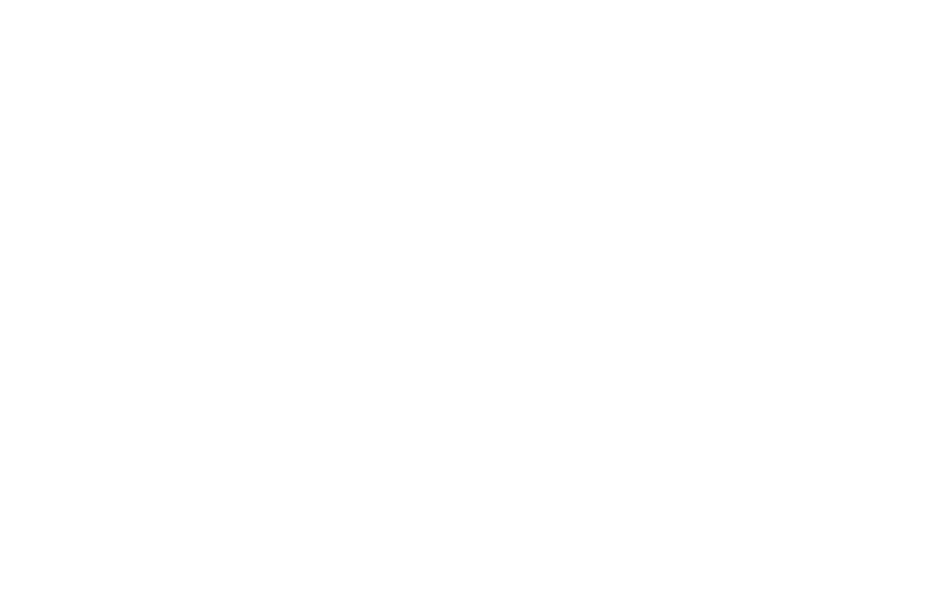
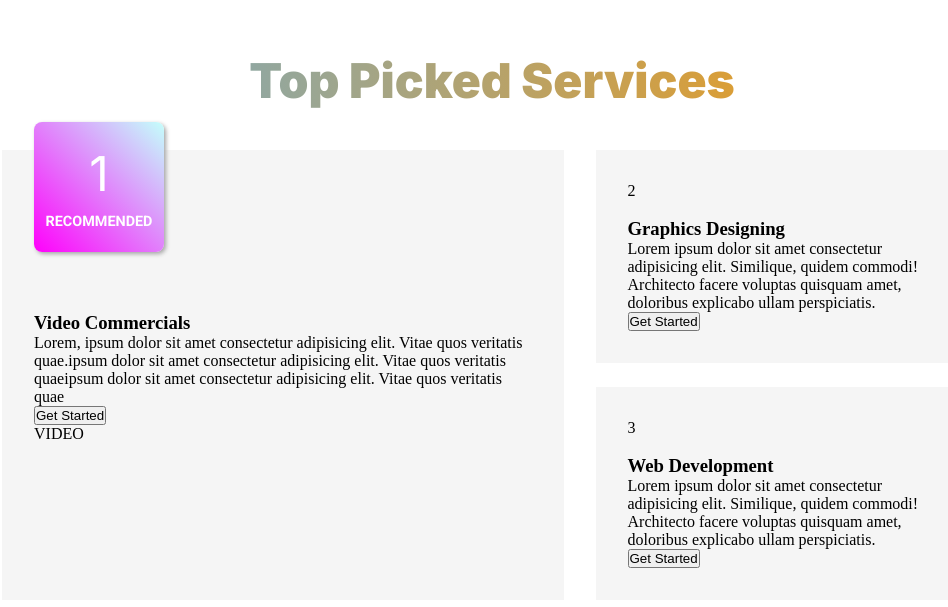
Before and after one commit to DrRichadams/first-nextjs, a Next.js app: page / in a window 1280 px wide. Shown: the part 799-1406 px from the top of the page, without its empty margins (148-1096 px from the left). Before the commit the page ends 800 px from the top, so only its background shows below. Built offline with nearby package versions, Linux system fonts and the light colour scheme.

Commit message:
worked on the top picked services

```diff
--- a/components/styles/banner.module.css
+++ b/components/styles/banner.module.css
@@ -11,7 +11,8 @@
     font-size: 4rem;
     font-family: Inter;
     font-weight: black;
-    background: linear-gradient(90deg, #00dbde, #fc00ff);
+    background: linear-gradient(45deg, #00dbde, #fc00ff);
+    background-clip: text;
     -webkit-background-clip: text;
     -webkit-text-fill-color: transparent;
     line-height: 5rem;
@@ -21,7 +22,8 @@
 .story {
     font-size: 1rem;
     font-family: Roboto;
-    /* font-weight: light; */
+    font-weight: 300;
+    line-height: 1.6rem;
 }
 
 .details_container {
--- /dev/null
+++ b/components/styles/top_picked.module.css
@@ -0,0 +1,61 @@
+.top_picked_container {
+    min-height: 100vh;
+    padding: 50px 150px;
+}
+
+.header_title {
+    font-size: 3rem;
+    background: linear-gradient(90deg, rgb(108, 172, 214), rgb(255, 153, 1));
+    background-clip: text;
+    -webkit-background-clip: text;
+    -webkit-text-fill-color: transparent;
+    font-family: Inter;
+    font-weight: 900;
+    text-align: center;
+    margin-bottom: 2.5rem;
+}
+
+.top_services_box {
+    display: flex;
+    align-items: stretch;
+    justify-content: space-evenly;
+    gap: 2rem;
+}
+
+.No1, .No2, .No3 {
+    background-color: #f5f5f5;
+    padding: 2rem;
+}
+
+.No2_3 {
+    display: flex;
+    flex-direction: column;
+    gap: 1.5rem;
+}
+
+.top_service_details_box .badge {
+    background: linear-gradient(45deg,#FF00FB, #C4FFFB);
+    padding: 12px;
+    display: flex;
+    flex-direction: column;
+    align-items: center;
+    justify-content: space-evenly;
+    width: 130px;
+    height: 130px;
+    border-radius: 8px;
+    box-shadow: 2px 2px 4px rgb(165, 165, 165);
+    transform: translateY(-60px);
+}
+
+.top_service_details_box .badge p{
+    color: #fff;
+    font-family: Inter;
+    font-size: 3rem;
+}
+
+.top_service_details_box .badge h4{
+    text-transform: uppercase;
+    font-family: Roboto;
+    font-size: .9rem;
+    color: #fff;
+}
--- /dev/null
+++ b/components/top_picked_services.js
@@ -0,0 +1,50 @@
+import React from 'react';
+import styles from "./styles/top_picked.module.css";
+
+const TopPicked = () => {
+  return (
+    <div className={styles.top_picked_container}>
+        <h2 className={styles.header_title}>Top Picked Services</h2>
+        <div className={styles.top_services_box}>
+            <div className={styles.No1}>
+                <div className={styles.top_service_details_box}>
+                    <div className={styles.badge}><p>1</p><h4>Recommended</h4></div>
+                    <div className={styles.actual_details}>
+                        <h3>Video Commercials</h3>
+                        <p>Lorem, ipsum dolor sit amet consectetur adipisicing elit. Vitae quos veritatis quae.ipsum dolor sit amet consectetur adipisicing elit. Vitae quos veritatis quaeipsum dolor sit amet consectetur adipisicing elit. Vitae quos veritatis quae </p>
+                        <button>Get Started</button>
+                    </div>
+                </div>
+                <div className={styles.top_service_video_box}>VIDEO</div>
+            </div>
+            <div className={styles.No2_3}>
+
+                <div className={styles.No2}>
+                    <div className={styles.img_No}>
+                        <p>2</p>
+                        <img src="" alt="" />
+                    </div>
+                    <div className={styles.details_cta}>
+                        <h3>Graphics Designing</h3>
+                        <p>Lorem ipsum dolor sit amet consectetur adipisicing elit. Similique, quidem commodi! Architecto facere voluptas quisquam amet, doloribus explicabo ullam perspiciatis.</p>
+                        <button>Get Started</button>
+                    </div>
+                </div>
+                <div className={styles.No3}>
+                <div className={styles.img_No}>
+                        <p>3</p>
+                        <img src="" alt="" />
+                    </div>
+                    <div className={styles.details_cta}>
+                        <h3>Web Development</h3>
+                        <p>Lorem ipsum dolor sit amet consectetur adipisicing elit. Similique, quidem commodi! Architecto facere voluptas quisquam amet, doloribus explicabo ullam perspiciatis.</p>
+                        <button>Get Started</button>
+                    </div>
+                </div>
+            </div>
+        </div>
+    </div>
+  )
+}
+
+export default TopPicked
--- a/page_sections/home_page.js
+++ b/page_sections/home_page.js
@@ -1,12 +1,14 @@
 import React from 'react';
 import MainNavigation from '../components/utilities/main_navigation';
 import Banner from '../components/banner_home';
+import TopPicked from '../components/top_picked_services';
 
 const Home = () => {
   return (
     <div>
         <MainNavigation />
         <Banner />
+        <TopPicked />
     </div>
   )
 }
```
